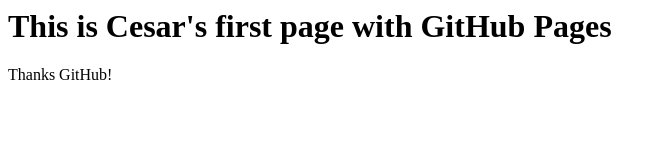
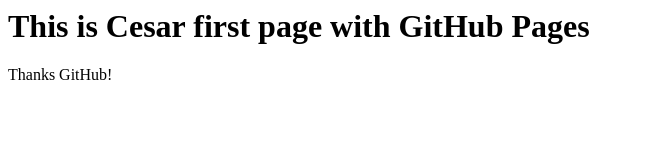
Before and after one commit to kronews/repoAssign31, a plain HTML site: page index.html in a window 1280 px wide. Shown: the whole page, without its empty margins (0-666 px from the left). Drawn offline with Linux system fonts and the light colour scheme.

Commit message:
Update index.html
modifications

```diff
--- a/index.html
+++ b/index.html
@@ -1,4 +1,4 @@
 <html>
-  <h1> This is Cesar's first page with GitHub Pages </h1>
+  <h1> This is Cesar first page with GitHub Pages </h1>
   <p> Thanks GitHub!</p>
 </html>
```
